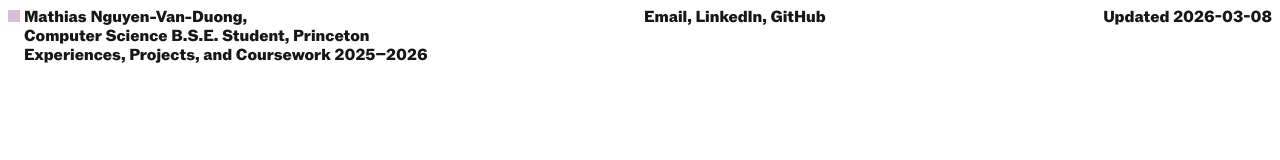
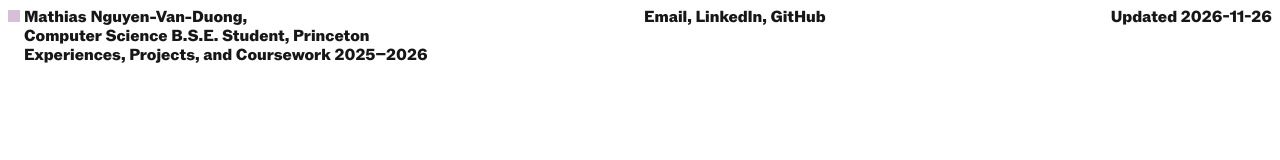
Before and after one commit to matnvd/matnvd.github.io, a React (Vite) app: page / in a window 1280 px wide. Shown: the top 160 px of the page. Built offline with nearby package versions, Linux system fonts and the light colour scheme.

Commit message:
Dynamic Date and email button hover fix

```diff
--- a/src/Portfolio.jsx
+++ b/src/Portfolio.jsx
@@ -542,7 +542,7 @@ export default function Portfolio() {
               ...(isMobile ? { gridColumn: "4 / span 3" } : {}),
             }}
           >
-            Updated 2026-03-08
+            Updated {__BUILD_DATE__}
           </div>
         </div>
       </div>
--- a/src/index.css
+++ b/src/index.css
@@ -92,7 +92,8 @@ ul, ol {
 
 /* ─── Nav link hover ─── */
 .nav-links a:hover,
-.nav-links button:hover {
+.nav-links button:hover,
+.nav-links span:hover {
   color: var(--gray-400);
   transition: color 0.15s;
 }
--- a/vite.config.js
+++ b/vite.config.js
@@ -3,4 +3,7 @@ import react from '@vitejs/plugin-react'
 
 export default defineConfig({
   plugins: [react()],
+  define: {
+    __BUILD_DATE__: JSON.stringify(new Date().toISOString().slice(0, 10)),
+  },
 })
```
